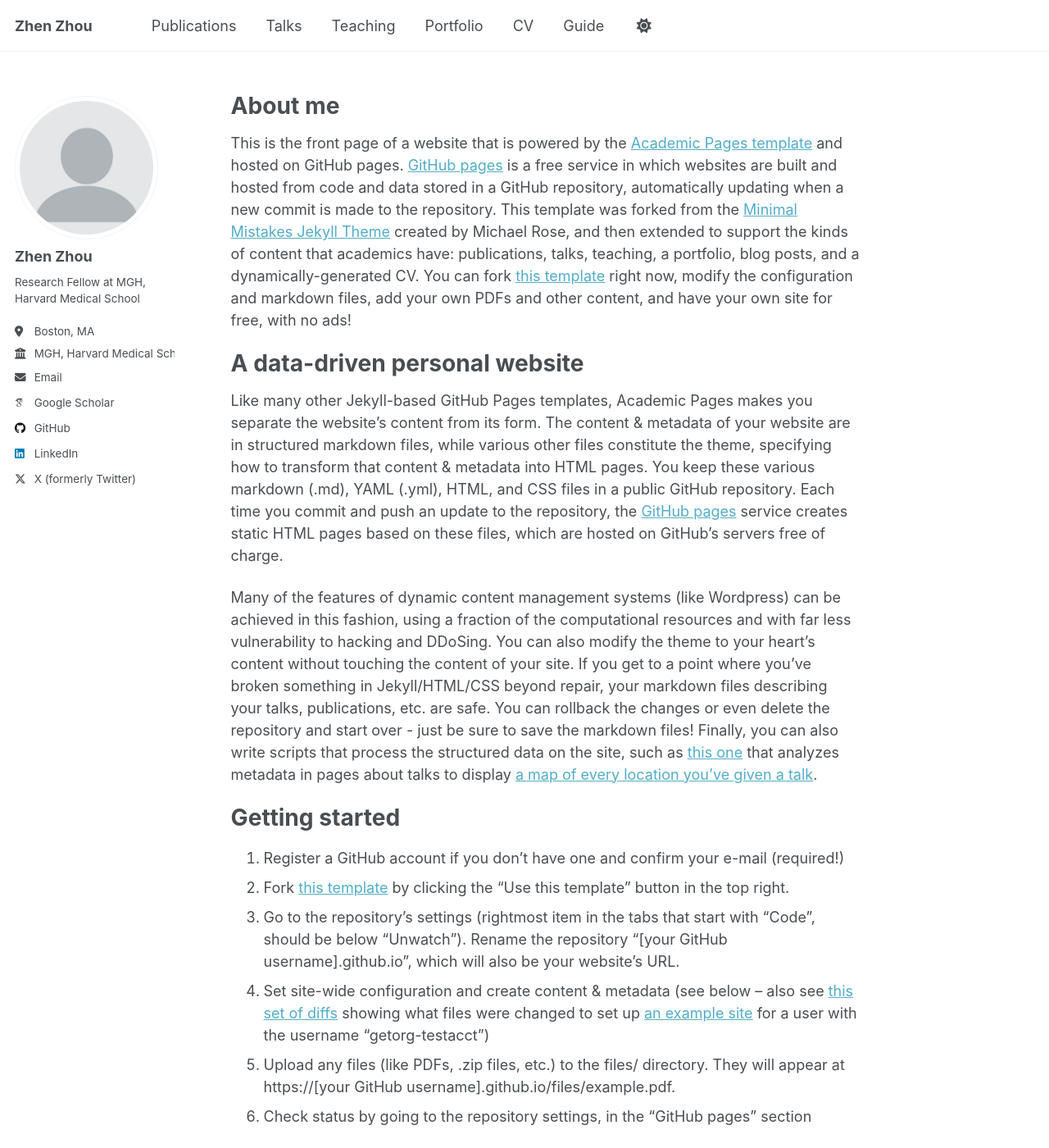
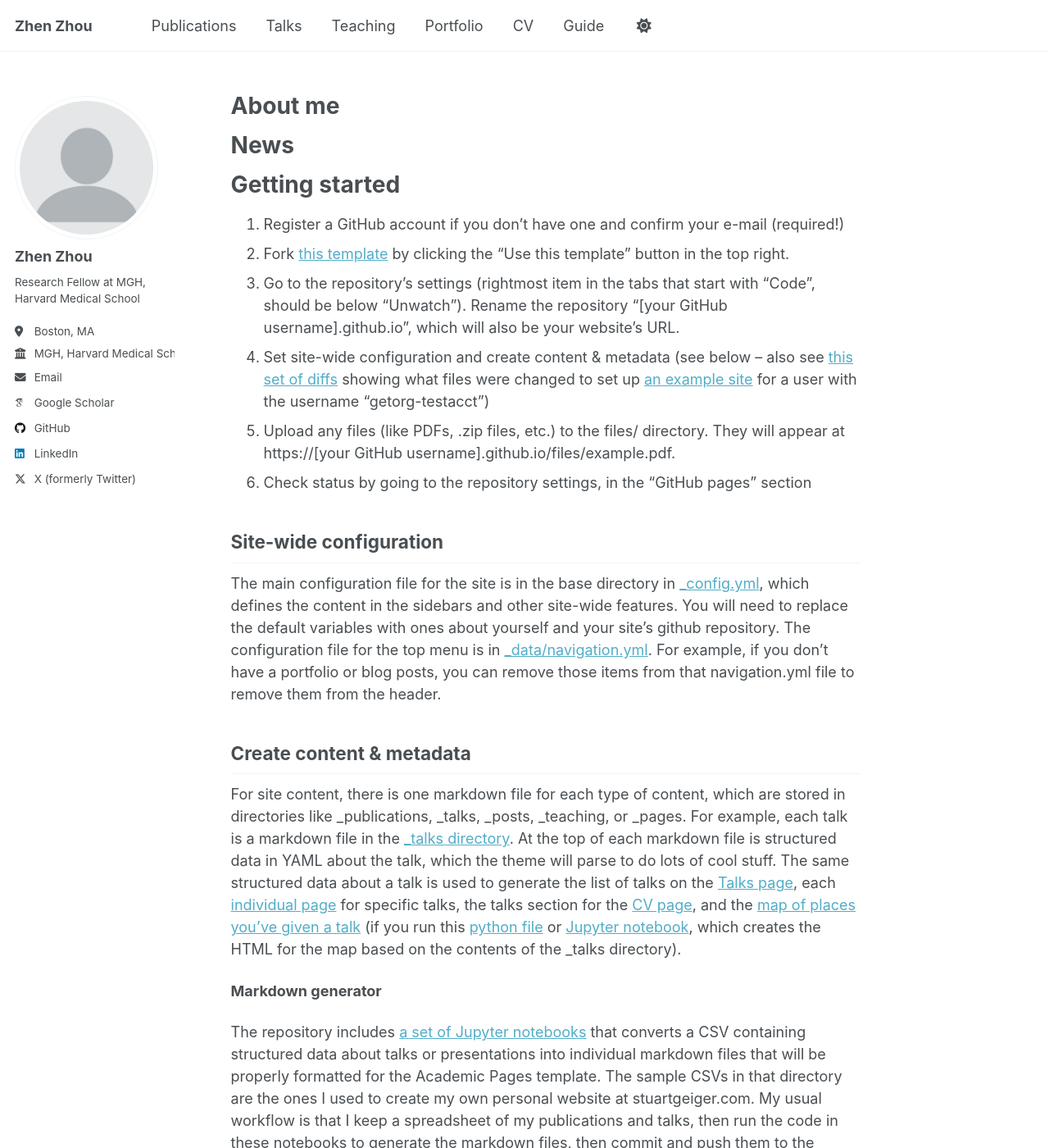
Before and after one commit to ZhenZhouZZ/zhenzhouzz.github.io, a Jekyll site: the page built from _pages/about.md, in a window 1280 px wide and 1400 px high. Shown: the whole window at 82% size. Built offline with Jekyll 4.4.1, drawn with Linux system fonts in a browser that asks for light colours; some web fonts are replaced.

Commit message:
update main page

```diff
--- a/_pages/about.md
+++ b/_pages/about.md
@@ -9,13 +9,11 @@ redirect_from:
 
 About me
 ======
-This is the front page of a website that is powered by the [Academic Pages template](https://github.com/academicpages/academicpages.github.io) and hosted on GitHub pages. [GitHub pages](https://pages.github.com) is a free service in which websites are built and hosted from code and data stored in a GitHub repository, automatically updating when a new commit is made to the repository. This template was forked from the [Minimal Mistakes Jekyll Theme](https://mmistakes.github.io/minimal-mistakes/) created by Michael Rose, and then extended to support the kinds of content that academics have: publications, talks, teaching, a portfolio, blog posts, and a dynamically-generated CV. You can fork [this template](https://github.com/academicpages/academicpages.github.io) right now, modify the configuration and markdown files, add your own PDFs and other content, and have your own site for free, with no ads!
 
-A data-driven personal website
+
+News
 ======
-Like many other Jekyll-based GitHub Pages templates, Academic Pages makes you separate the website's content from its form. The content & metadata of your website are in structured markdown files, while various other files constitute the theme, specifying how to transform that content & metadata into HTML pages. You keep these various markdown (.md), YAML (.yml), HTML, and CSS files in a public GitHub repository. Each time you commit and push an update to the repository, the [GitHub pages](https://pages.github.com/) service creates static HTML pages based on these files, which are hosted on GitHub's servers free of charge.
 
-Many of the features of dynamic content management systems (like Wordpress) can be achieved in this fashion, using a fraction of the computational resources and with far less vulnerability to hacking and DDoSing. You can also modify the theme to your heart's content without touching the content of your site. If you get to a point where you've broken something in Jekyll/HTML/CSS beyond repair, your markdown files describing your talks, publications, etc. are safe. You can rollback the changes or even delete the repository and start over - just be sure to save the markdown files! Finally, you can also write scripts that process the structured data on the site, such as [this one](https://github.com/academicpages/academicpages.github.io/blob/master/talkmap.ipynb) that analyzes metadata in pages about talks to display [a map of every location you've given a talk](https://academicpages.github.io/talkmap.html).
 
 Getting started
 ======
```
